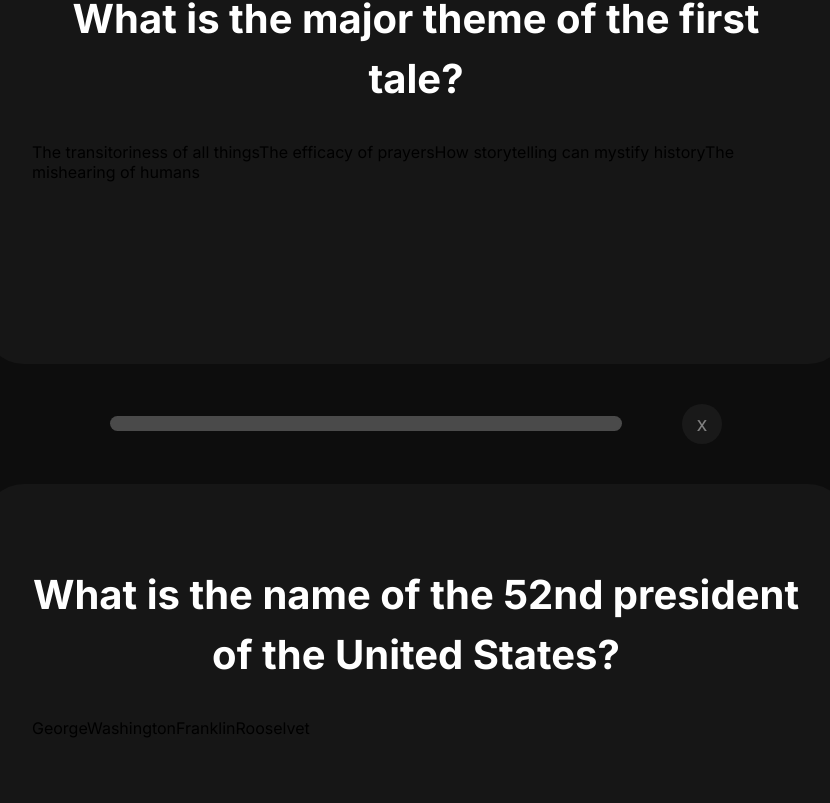
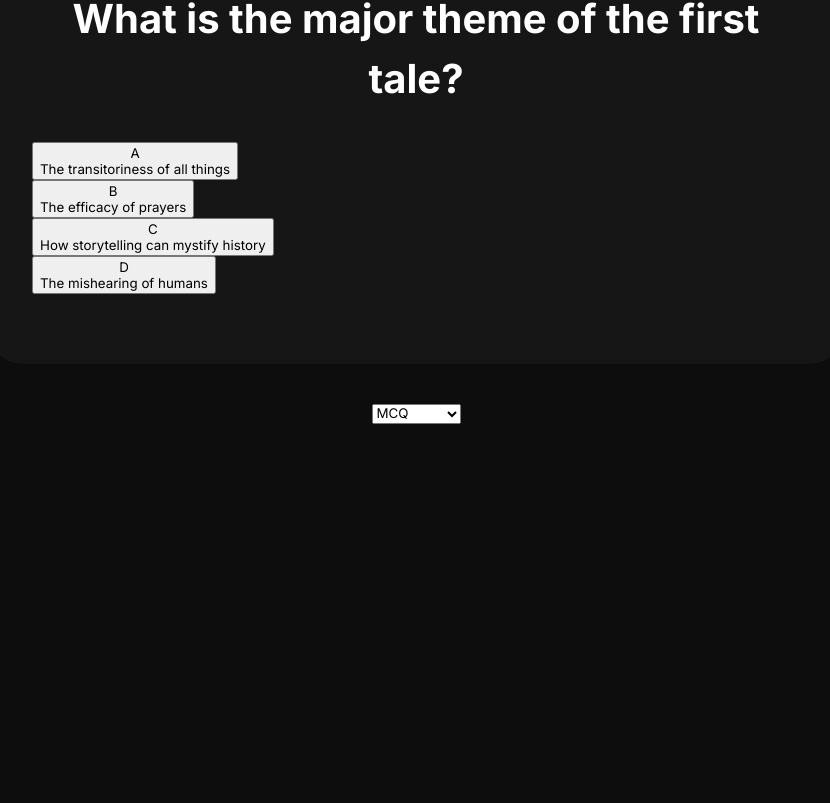
Before and after one commit to AcceptedSugar/zotcards, a Next.js app in the folder client/: page / in a window 1280 px wide. Shown: the part 1077-1880 px from the top of the page, without its empty margins (224-1054 px from the left). After the commit the page ends 1501 px from the top, so only its background shows below. Built offline with nearby package versions, Linux system fonts and the light colour scheme.

Commit message:
more answer choice stuff

```diff
--- a/client/app/globals.css
+++ b/client/app/globals.css
@@ -9,6 +9,8 @@
   --accent-color: #3360FF;
   --focus-background: rgba(255, 255, 255, 0.02);
   --large-contain-color: #161616;
+  --correct-answer: #00EE43;
+  --incorrect-answer: #ED5555;
 
   /* spacing */
   --universal-margin: 10vw;
@@ -18,6 +20,23 @@
   --container-border-radius: 40px;
   --button-border-radius: 16px;
 }
+
+.correct-answer {
+  border-color: var(--correct-answer);
+  background-color: green;
+  border-width: medium;
+
+}
+
+.incorrect-answer {
+  border-color: var(--incorrect-answer);
+  border-width: medium;
+  background-color: red;
+
+
+}
+
+
 
 * {
   font-family: 'Inter', sans-serif;
--- a/client/app/page.js
+++ b/client/app/page.js
@@ -1,17 +1,25 @@
 "use client";
-import Image from 'next/image'
 import styles from './page.module.css'
-import FlashCard from './components/flashcard'
-import { FontAwesomeIcon } from '@fortawesome/react-fontawesome'
-import { faEnvelope } from '@fortawesome/free-solid-svg-icons'
 import { useState, useEffect, useRef } from 'react'
 import next from 'next';
-import MyComponent from "@/app/test/page";
 
-function AnswerChoice( { currentQuestionNumber, currentQuestion, answerChoice, questions, setCurrentQuestion } ) {
+function AnswerChoice( { currentQuestionNumber, currentQuestion, answerChoiceLetter, questions, setCurrentQuestion } ) {
+  const [correctness, setCorrectness] = useState('')
+
+  const currentAnswerChoice = currentQuestion.choices[answerChoiceLetter]
 
   function getNextQuestion(e) { // called when the card is clicked
     e.preventDefault();
+    const correctAnswerChoice = currentQuestion.choices[currentQuestion.correct]
+
+    if (currentAnswerChoice == correctAnswerChoice) {
+      setCorrectness(".correct-answer")
+      alert('correct!')
+
+    } else {
+      setCorrectness(".incorrect-answer")
+      alert('incorrect')
+    }
     currentQuestionNumber.current += 1
 
     const nextQuestionNumber = (currentQuestionNumber.current) % (questions.length - 1)
@@ -20,7 +28,19 @@ function AnswerChoice( { currentQuestionNumber, currentQuestion, answerChoice, q
   }
 
   return (
-    <div> <button onClick={getNextQuestion}> <p> {currentQuestion.choices[answerChoice]} </p></button> </div>
+    <div className={styles[correctness]}>
+
+      <button onClick={getNextQuestion}>
+          <div>
+          {answerChoiceLetter}
+          </div>
+
+          <div>
+          {currentAnswerChoice}
+          </div>
+      </button>
+
+    </div>
   )
 
 }
@@ -44,10 +64,10 @@ function Card( {questions, currentQuestion, setCurrentQuestion } ) {
 
             <div>
 
-              {currentQuestion.choices['A']}
-              {currentQuestion.choices['B']}
-              {currentQuestion.choices['C']}
-              {currentQuestion.choices['D']}
+              <AnswerChoice currentQuestionNumber={currentQuestionNumber} currentQuestion={currentQuestion} answerChoiceLetter={"A"} questions={questions} setCurrentQuestion={setCurrentQuestion}/>
+              <AnswerChoice currentQuestionNumber={currentQuestionNumber} currentQuestion={currentQuestion} answerChoiceLetter={"B"} questions={questions} setCurrentQuestion={setCurrentQuestion}/>
+              <AnswerChoice currentQuestionNumber={currentQuestionNumber} currentQuestion={currentQuestion} answerChoiceLetter={"C"} questions={questions} setCurrentQuestion={setCurrentQuestion}/>
+              <AnswerChoice currentQuestionNumber={currentQuestionNumber} currentQuestion={currentQuestion} answerChoiceLetter={"D"} questions={questions} setCurrentQuestion={setCurrentQuestion}/>
             </div>
 
           </div>
@@ -73,7 +93,24 @@ export default function Home() {
   async function get_gpt_flashcards(e) {
     e.preventDefault()
     console.log('getting flash cards')
-    const url = 'https://awwang3.pythonanywhere.com/api/get-question'
+    // const url = 'https://awwang3.pythonanywhere.com/api/get-question'
+    const url = 'http://127.0.0.1:5000/get-question'
+
+
+    fetch(url, {
+        method: 'POST',
+        headers: {'Content-Type': 'application/json'},
+        mode: 'no-cors',
+        body: JSON.stringify(request_body)
+        })
+        .then(response => response.json())
+            .then(data => {
+                    console.log(data);
+                    setQuestions(data);
+                })
+                .catch(error => {
+                    console.error('Error:', error);
+                });
     // fetch(url, {
     //   method: "POST",
     //   body: JSON.stringify(request_body)
@@ -122,7 +159,6 @@ export default function Home() {
                 {
                     questions && currentQuestion ? <Card questions={questions} currentQuestion={currentQuestion} setCurrentQuestion={setCurrentQuestion}/> : <p> no card now</p>
                 }
-              <Card questions={questions} currentQuestion={{question: "What is the name of the 52nd president of the United States?", choices: {A: "George", B: "Washington", C: "Franklin", D: "Rooselvet"} }}/>
                 <select value={questionType} onChange={handleQuestionTypeUpdate}>
                   <option value="MCQ"> MCQ </option>
                   <option value="True/False"> True/False </option>
```
